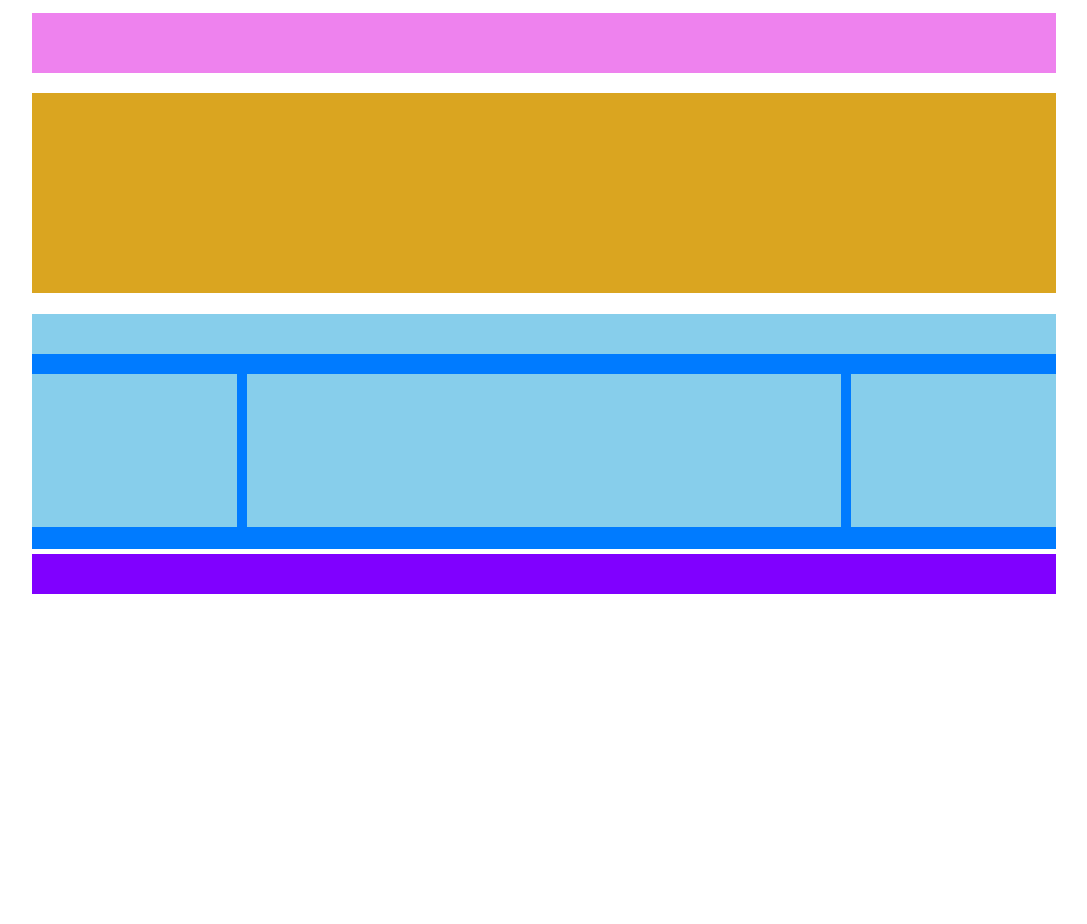
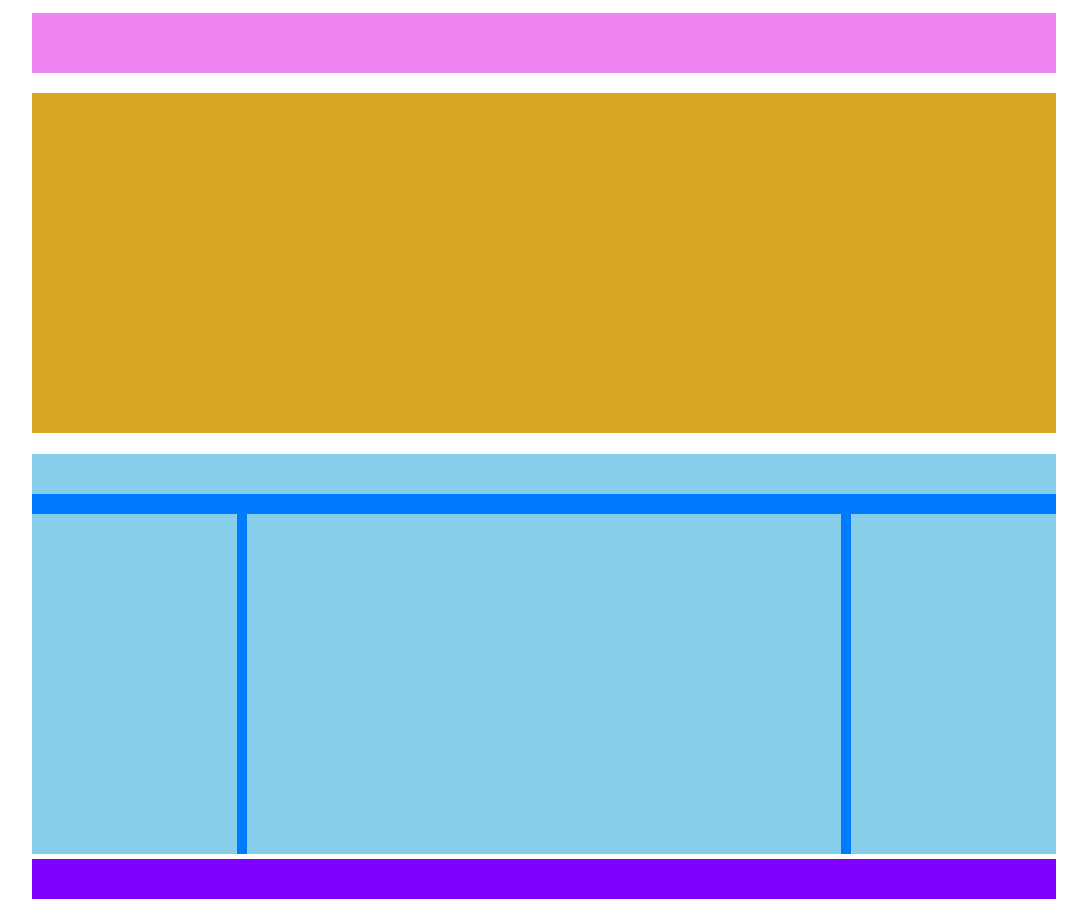
Before and after one commit to Ivztoz8/htmlcss-struttura-wp, a plain HTML site: page index.html in a window 1280 px wide. Shown: the whole page, without its empty margins (96-1183 px from the left). Before the commit the page ends 800 px from the top, so only its background shows below. Drawn offline with Linux system fonts and the light colour scheme.

Commit message:
Stp during lex: forms, % 'n'  flow

```diff
--- a/assets/css/style.css
+++ b/assets/css/style.css
@@ -26,6 +26,7 @@ header{
     height: 60px;
 }
 
+
 footer{
     background-color: rgb(128, 0, 255);
     width: 100%;
@@ -34,34 +35,35 @@ footer{
 
 /* Set up section tags */
 
-#sec1 {
+#form-gold {
     background-color: goldenrod;
     width: 100%;
-    height: 200px;
+    height: 340px;
 }
 
-#sec2 {
+#form-blue {
     background-color:rgb(0, 123, 255);
     width: 100%;
-    height: 235px;
+    height: 400px;
 }
 
-#sec3 {
+#row {
     background-color:skyblue;
     width: 100%;
     height: 40px;
 }
 
-#sec4 {
+.columns{
+    display: inline-block;
     background-color:skyblue;
     width: 20%;
-    height: 65%;
+    height: 85%;
 }
 
-#sec5 {
+#column-c {
     background-color:skyblue;
     width: 58%;
-    height: 65%;
+    height: 85%;
 }
 
 /* Utility */
--- a/index.html
+++ b/index.html
@@ -10,16 +10,14 @@
 <body>
     <header></header>
     <main>
-        <!--Sections-->
-
-        <section id="sec1" class="margin2"></section>
-
-        <section id="sec2" class="margin05 clearfix">
-            <div id="sec3" class="margin2"></div>
-            <div id="sec4" class="floatleft"></div>
-            <div id="sec5" class="floatleft marginlft"></div>
-            <div id="sec4" class="floatright"></div>
-        </section>
+        <!--forms-->
+            <div id="form-gold" class="margin2"></div>
+            <div id="form-blue" class="margin05 clearfix">
+                <div id="row" class="margin2"></div>
+                <div class="columns floatleft"></div>
+                <div id="column-c" class="floatleft marginlft"></div>
+                <div class="columns floatright"></div>
+            </div>
     </main>
     <footer></footer>
 </body>
```
